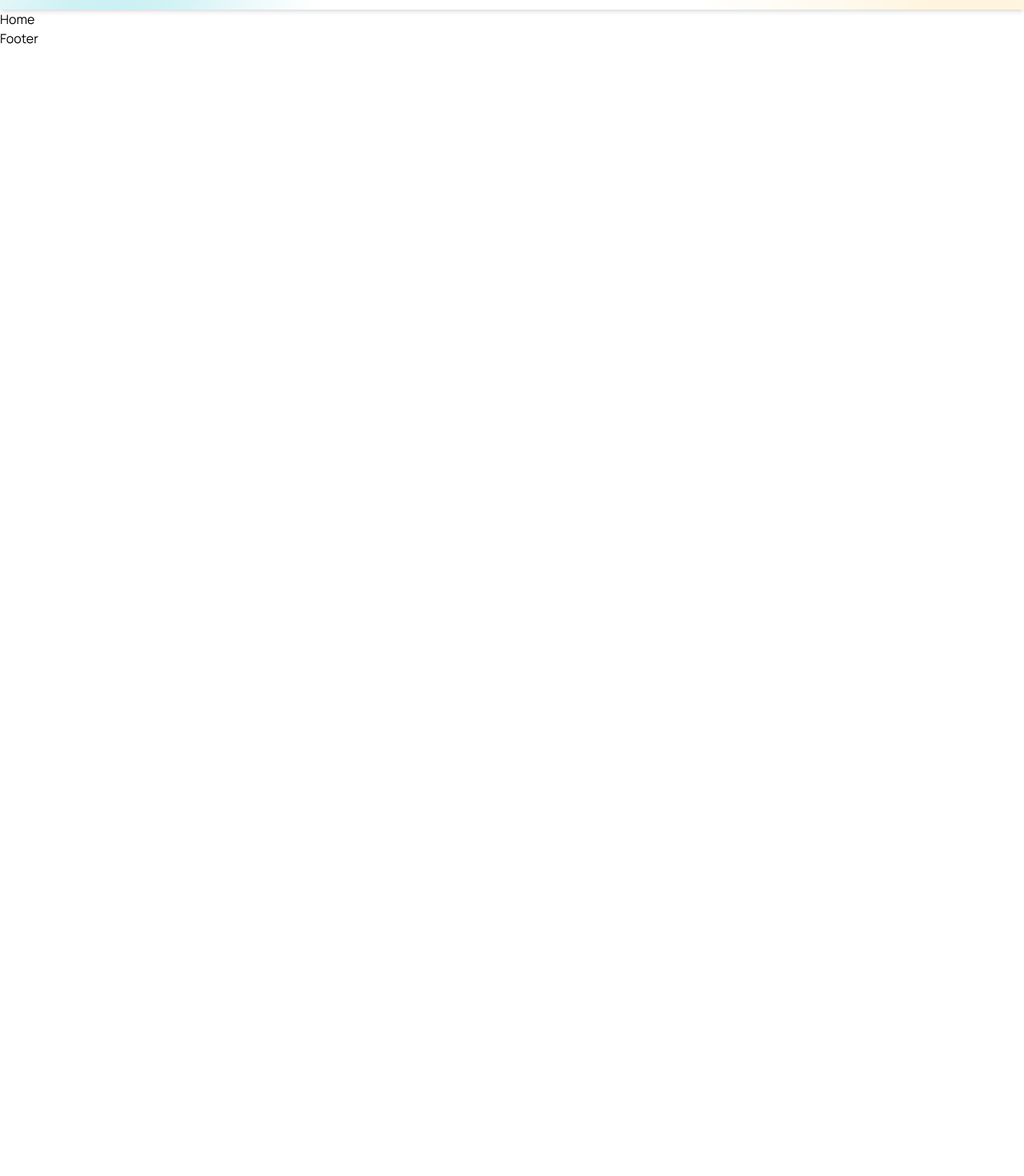
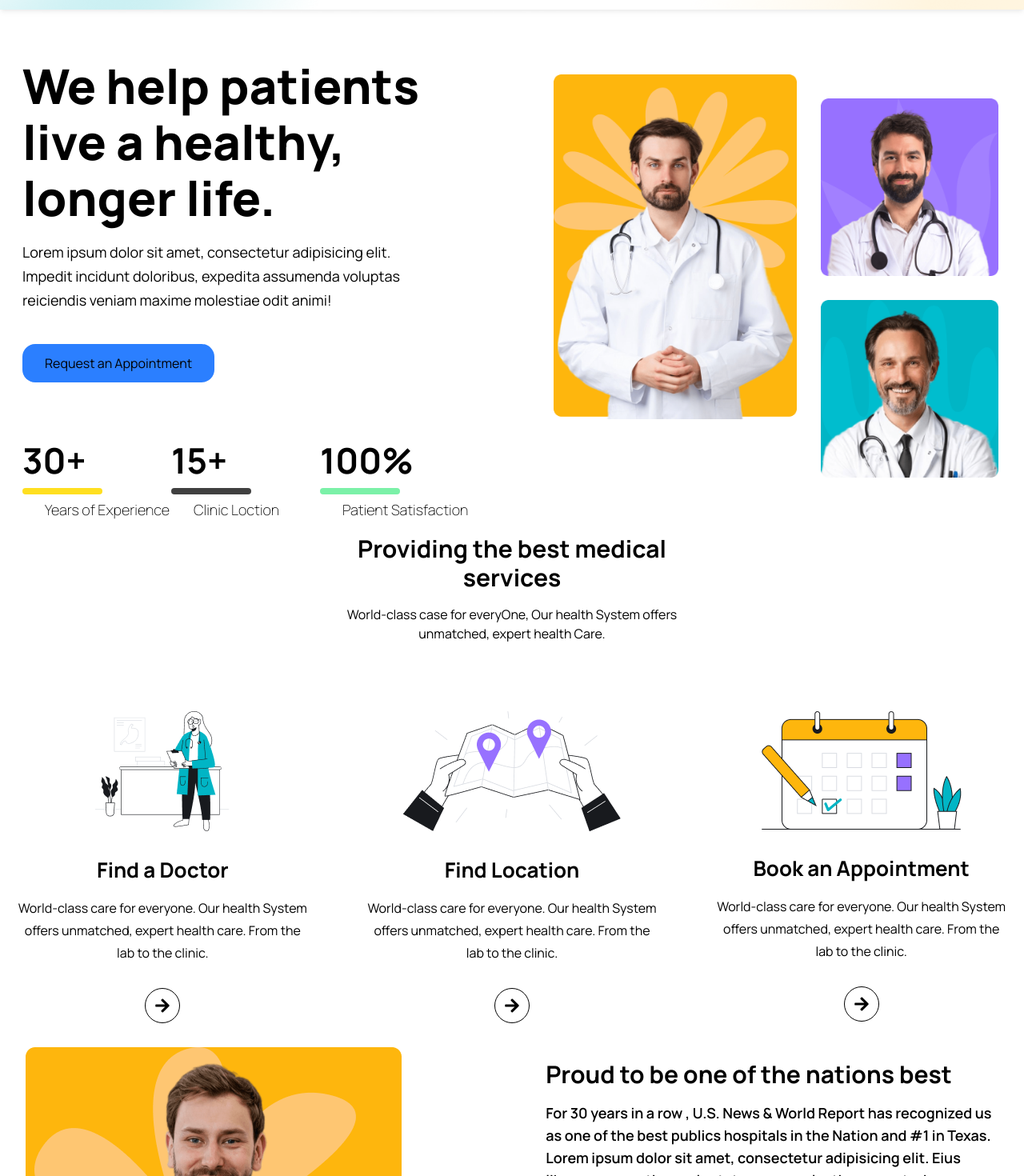
Before and after one commit to Tushar7-coder/Doctor_Appointment_System, a React (Vite) app in the folder client/vite-project/: page / in a window 1280 px wide. Shown: the part 60-1530 px from the top of the page at 80% size. Before the commit the page ends 800 px from the top, so only its background shows below. Built offline with nearby package versions, Linux system fonts and the light colour scheme.

Commit message:
completed till aboutPage

```diff
--- /dev/null
+++ b/client/vite-project/src/components/About/About.jsx
@@ -0,0 +1,32 @@
+import React from 'react'
+import aboutImg from '../../assets/images/about.png'
+import aboutCardImg from "../../assets/images/about-card.png"
+import { Link } from 'react-router-dom'
+const About = () => {
+  return (
+	<section>
+		<div className="container mx-auto px-8">
+			<div className='flex justify-between gap-[50px] lg:gap-[130px] xl:gap-0 flex-col lg:flex-row'>
+				<div className='relative w-3/4 lg:w-1/2 xl:w-[770px] z-10 order-2 lg:order-1'>
+					<img src={aboutImg} alt="" />
+					<div className='absolute z-20 bottom-4 w-[200px] md:w-[300px] right-[-30%] md:right-[-7%] lg:right-[22%]'>
+						<img src={aboutCardImg} alt="" />
+					</div>
+				</div>
+
+				<div className='w-full lg:w-1/2 xl:w-[670px] order-1 lg:order-2'>
+					<h2 className='text-3xl font-bold mt-4 '>Proud to be one of the nations best</h2>
+					<p className='text-lg font-semibold mt-4'>For 30 years in a row , U.S. News & World Report has recognized us as one of the best publics hospitals in the Nation and #1 in Texas. Lorem ipsum dolor sit amet, consectetur adipisicing elit. Eius libero accusantium voluptatum eos molestiae excepturi voluptatem nemo enim dolor obcaecati!</p>
+
+					<p className='mt-4 font-semibold text-lg mb-4'>Our best is something we strive for each day,caring for our patients-not looking back at what we accomplished but towards what we can do tomorrow. Providing the best. Lorem ipsum dolor sit amet consectetur adipisicing elit. Iste voluptates recusandae vero quam animi ut, asperiores nostrum adipisci in vitae?</p>
+					<Link to='/' className="px-7 py-3 rounded-2xl border border-solid border-black hover:bg-blue-500 text-black hover:text-white hover:border-none mt-4">
+					Learn More
+					</Link>
+				</div>
+			</div>
+		</div>
+	</section>
+  )
+}
+
+export default About
--- a/client/vite-project/src/pages/Home.jsx
+++ b/client/vite-project/src/pages/Home.jsx
@@ -1,9 +1,141 @@
-import React from 'react'
-
+import React from "react";
+import mask from "../assets/images/mask.png"
+import heroImage1 from '../assets/images/hero-img01.png'
+import heroImage2 from '../assets/images/hero-img02.png'
+import heroImage3 from '../assets/images/hero-img03.png'
+import icon01 from "../assets/images/icon01.png"
+import icon2 from '../assets/images/icon02.png'
+import icon3 from '../assets/images/icon03.png'
+import {Link} from 'react-router-dom'
+import { FaArrowRight } from "react-icons/fa";
+import About from "../components/About/About";
 const Home = () => {
   return (
-	<div>Home</div>
-  )
-}
+    <>
+      <section
+        className="pt-[60px] 2xl:h-[800px]"
+        style={{
+          backgroundImage: `url(${mask})`,
+          backgroundSize: "cover",
+          backgroundRepeat: "no-repeat",
+          backgroundPosition: "center",
+        }}
+      >
+        <div className="container">
+          <div className="flex flex-col lg:flex-row gap-[90px] items-center justify-between">
+            <div>
+              <div className="lg:w-[570px]">
+                <h1 className="text-[36px] leading-[46px] text-black font-[800] md:text-[60px] md:leading-[70px] px-7">
+                  We help patients live a healthy, longer life.
+                </h1>
+                <p className="text-[18px] leading-[30px] font-[400] text-black mt-[18px] px-7">
+                  Lorem ipsum dolor sit amet, consectetur adipisicing elit.
+                  Impedit incidunt doloribus, expedita assumenda voluptas
+                  reiciendis veniam maxime molestiae odit animi!
+                </p>
+                <button className="px-7 py-3 bg-blue-500 text-black rounded-2xl mx-7 mt-10">
+                  Request an Appointment
+                </button>
+              </div>
+              <div className="mt-[30px] lg:mt-[70px] flex flex-col lg:flex-row lg:items-center gap-5 lg:gap-[30px] ">
+                <div>
+                  <h2 className="text-[36px] leading-[56px] lg:text-[44px] lg:leading-[54px] font-[700] text-black px-7">30+</h2>
+                  <span className="w-[100px] h-2 bg-yellow-300 rounded-full block -mt-2.5 mx-7">
+                  <p className="text-[18px] leading-[30px] font-[200] text-black mt-[18px] mx-7 w-[225px] pt-3">Years of Experience</p>
+                  </span>
+                </div>
+                <div>
+                  <h2 className="text-[36px] leading-[56px] lg:text-[44px] lg:leading-[54px] font-[700] text-black px-7">15+</h2>
+                  <span className="w-[100px] h-2 bg-neutral-700 rounded-full block -mt-2.5 mx-7">
+                  <p className="text-[18px] leading-[30px] font-[200] text-black mt-[18px] mx-7 w-[225px] pt-3">Clinic Loction</p>
+                  </span>
+                </div>
+                <div>
+                  <h2 className="text-[36px] leading-[56px] lg:text-[44px] lg:leading-[54px] font-[700] text-black px-7">100%</h2>
+                  <span className="w-[100px] h-2 bg-green-300 rounded-full block -mt-2.5 mx-7">
+                  <p className="text-[18px] leading-[30px] font-[200] text-black mt-[18px] mx-7 w-[225px] pt-3">Patient Satisfaction</p>
+                  </span>
+                </div>
+              </div>
+            </div>
+            <div className="flex gap-[30px] justify-end mx-auto px-8">
+              <div>
+                <img src={heroImage1} alt="" className="w-full" />
+              </div>
+              <div className="mt-[30px]">
+                <img src={heroImage2} alt="" className="w-full mb-[30px]" />
+                <img src={heroImage3} alt="" className='w-full' />
+              </div>
 
-export default Home
+            </div>
+          </div>
+        </div>
+      </section>
+      <section>
+        <div className="container mt-[50px] bg-white mx-auto px-2">
+          <div className="lg:w-[470px] mx-auto">
+            <h2 className="text-center text-2xl md:text-3xl font-bold">
+              Providing the best medical services
+            </h2>
+            <p className="text-center text-black mt-4">World-class case for everyOne, Our health System offers unmatched, expert health Care.</p>
+          </div>
+        </div>
+        <div className="grid grid-cols-1 md:grid-cols-2 lg:grid-cols-3 gap-5 lg:gap-[30px] mt-[30px] lg:mt-[55px]">
+          <div className="py-[30px] px-5">
+            <div className="flex items-center justify-center">
+              <img src={icon01} alt="" />
+            </div>
+            <div className="mt-[30px]">
+              <h2 className="text-[26px] leading-9 text-black font-bold text-center ">
+                Find a Doctor
+              </h2>
+              <p className="text-[16px] leading-7 text-black font-[400] mt-4 text-center">
+                World-class care for everyone. Our health System offers unmatched, expert health care. From the lab to the clinic.
+              </p>
+              <Link to='/doctors' className='w-[44px] h-[44px] rounded-full border border-solid border-black mt-[30px] mx-auto flex items-center justify-center group hover:bg-blue-500 hover:border-none'>
+              <FaArrowRight className="w-6 h-5 hover:text-white"/>
+              </Link>
+            </div>
+          </div>
+          <div className="py-[30px] px-5">
+            <div className="flex items-center justify-center">
+              <img src={icon2} alt="" />
+            </div>
+            <div className="mt-[30px]">
+              <h2 className="text-[26px] leading-9 text-black font-bold text-center ">
+                Find Location
+              </h2>
+              <p className="text-[16px] leading-7 text-black font-[400] mt-4 text-center">
+                World-class care for everyone. Our health System offers unmatched, expert health care. From the lab to the clinic.
+              </p>
+              <Link to='/doctors' className='w-[44px] h-[44px] rounded-full border border-solid border-black mt-[30px] mx-auto flex items-center justify-center group hover:bg-blue-500 hover:border-none'>
+              <FaArrowRight className="w-6 h-5 hover:text-white"/>
+              </Link>
+            </div>
+          </div>
+          <div className="py-[30px] px-5">
+            <div className="flex items-center justify-center">
+              <img src={icon3} alt="" />
+            </div>
+            <div className="mt-[30px]">
+              <h2 className="text-[26px] leading-9 text-black font-bold text-center ">
+                Book an Appointment
+              </h2>
+              <p className="text-[16px] leading-7 text-black font-[400] mt-4 text-center">
+                World-class care for everyone. Our health System offers unmatched, expert health care. From the lab to the clinic.
+              </p>
+              <Link to='/doctors' className='w-[44px] h-[44px] rounded-full border border-solid border-black mt-[30px] mx-auto flex items-center justify-center group hover:bg-blue-500 hover:border-none'>
+              <FaArrowRight className="w-6 h-5 hover:text-white"/>
+              </Link>
+            </div>
+          </div>
+        </div>
+      </section>
+      <section>
+        <About/>
+      </section>
+    </>
+  );
+};
+
+export default Home;
```
